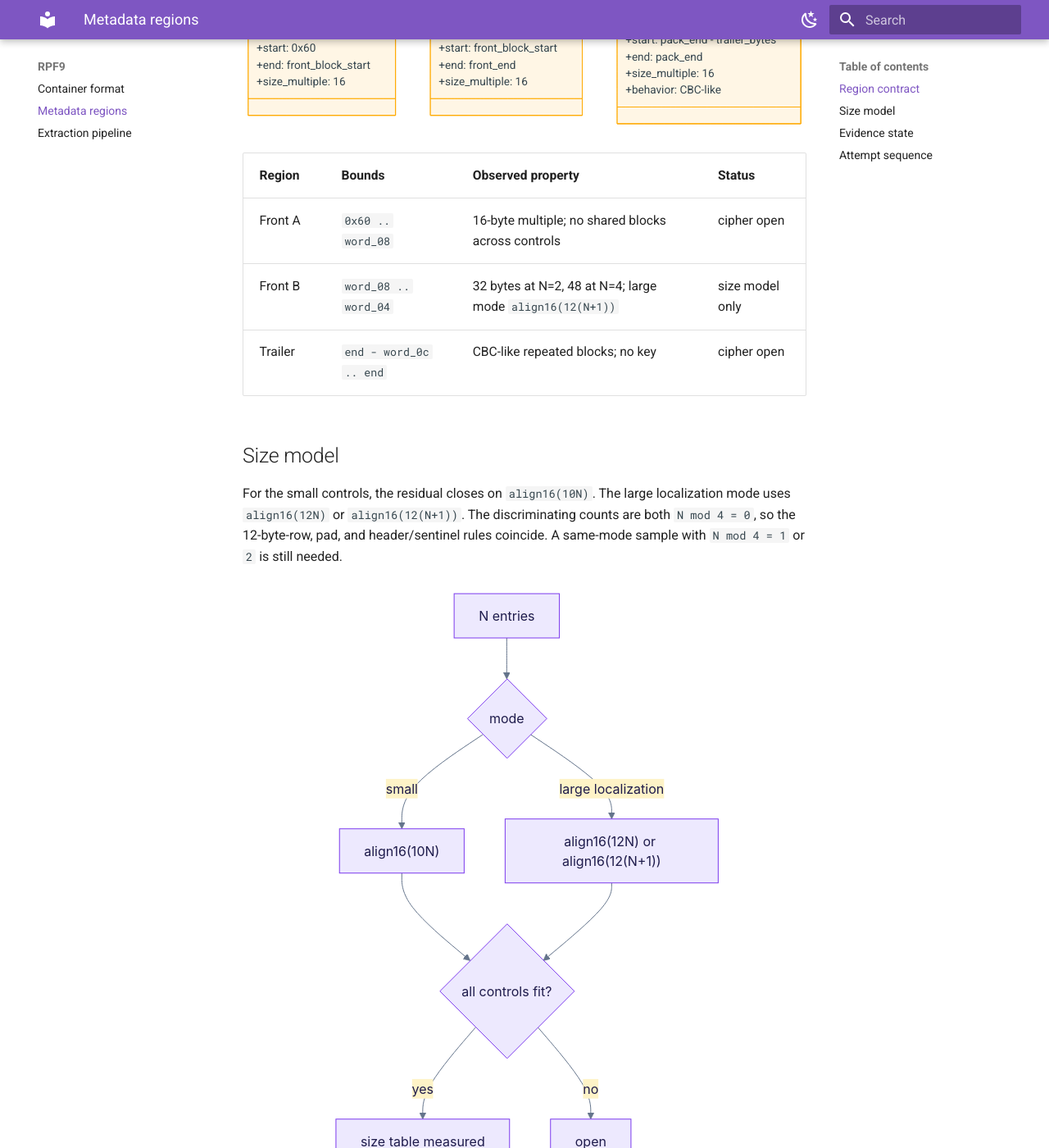
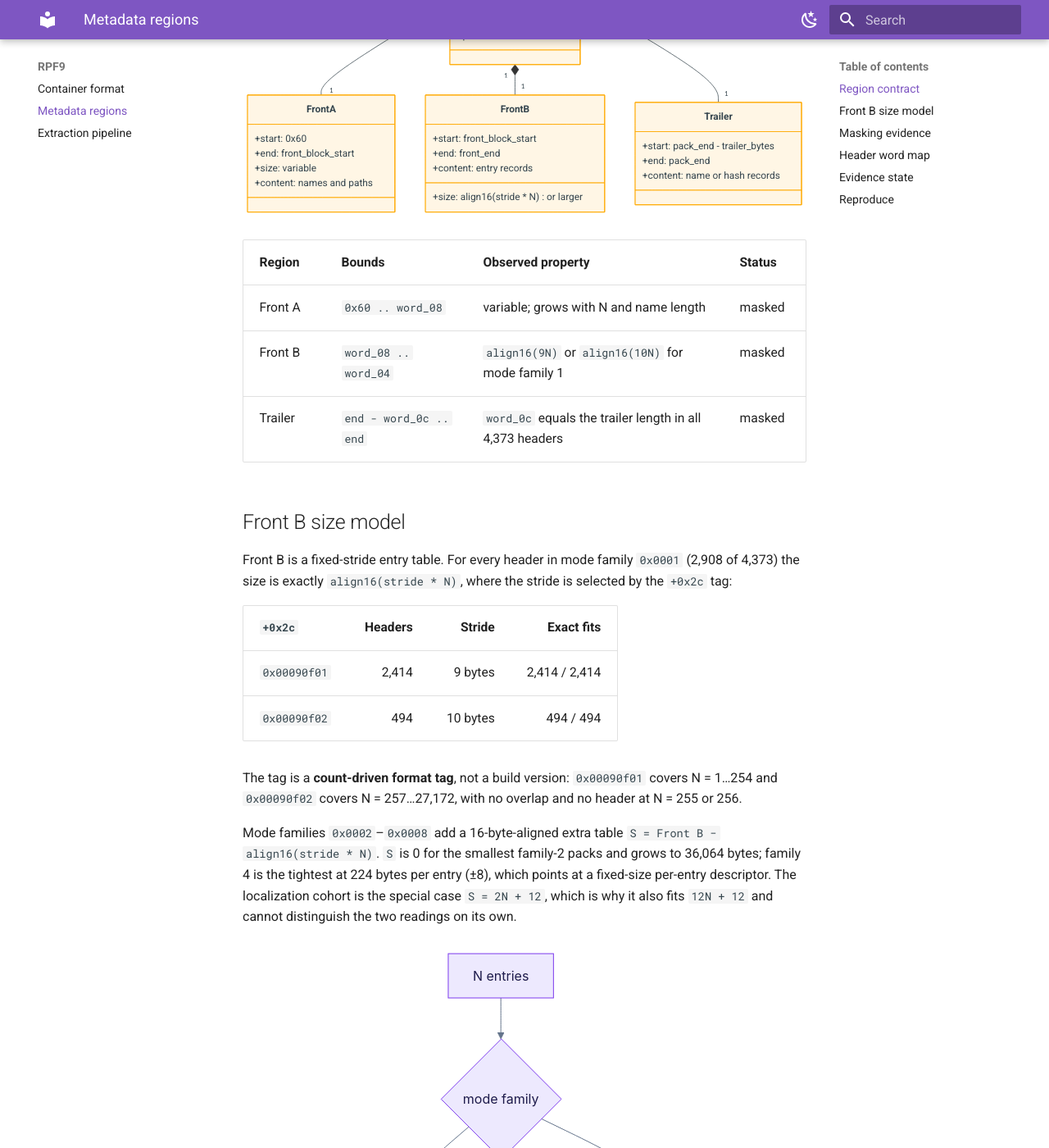
Before and after one commit to lynxnathan/rage-tools-vi, an MkDocs documentation site: the page built from docs/rpf9/metadata.md, in a window 1280 px wide and 1400 px high, scrolled down 648 px. Shown: the whole window at 82% size. Built offline with MkDocs 1.6.1 and Material for MkDocs 9.7.7, drawn with Linux system fonts in a browser that asks for light colours; some of the changed text lies outside the part shown.

Commit message:
docs: update the RPF9 metadata model from the header census

````diff
--- a/docs/rpf9/metadata.md
+++ b/docs/rpf9/metadata.md
@@ -1,8 +1,12 @@
 # Metadata regions
 
 The metadata wall is the boundary between “the archive can be partitioned” and
-“the archive index can be decoded.” The bytes are bounded, but Front A, Front B,
-and the trailer are not plaintext.
+“the archive index can be decoded.” The bytes are bounded, the region sizes are
+now modelled from the entry count, and every metadata region is masked.
+
+The sizes and invariants below come from a census of **4,373 RPF9 headers**
+across the 22-archive source tree (`handoff/header-census-full.tsv`,
+`handoff/header-words.tsv`).
 
 ## Region contract
 
@@ -13,23 +17,29 @@ classDiagram
         +front_end: u32
         +front_block_start: u32
         +trailer_bytes: u32
-        +word_24: u32
+        +pack_id: u32x2
+        +mode: u32
+        +entry_count: u32
+        +type_hash: u32
+        +format_tag: u32
+        +profile: u32x4
     }
     class FrontA {
         +start: 0x60
         +end: front_block_start
-        +size_multiple: 16
+        +size: variable
+        +content: names and paths
     }
     class FrontB {
         +start: front_block_start
         +end: front_end
-        +size_multiple: 16
+        +size: align16(stride * N) or larger
+        +content: entry records
     }
     class Trailer {
         +start: pack_end - trailer_bytes
         +end: pack_end
-        +size_multiple: 16
-        +behavior: CBC-like
+        +content: name or hash records
     }
     Header "1" *-- "1" FrontA
     Header "1" *-- "1" FrontB
@@ -38,64 +48,103 @@ classDiagram
 
 | Region | Bounds | Observed property | Status |
 | --- | --- | --- | --- |
-| Front A | `0x60 .. word_08` | 16-byte multiple; no shared blocks across controls | cipher open |
-| Front B | `word_08 .. word_04` | 32 bytes at N=2, 48 at N=4; large mode `align16(12(N+1))` | size model only |
-| Trailer | `end - word_0c .. end` | CBC-like repeated blocks; no key | cipher open |
+| Front A | `0x60 .. word_08` | variable; grows with N and name length | masked |
+| Front B | `word_08 .. word_04` | `align16(9N)` or `align16(10N)` for mode family 1 | masked |
+| Trailer | `end - word_0c .. end` | `word_0c` equals the trailer length in all 4,373 headers | masked |
 
-## Size model
+## Front B size model
 
-For the small controls, the residual closes on `align16(10N)`. The large
-localization mode uses `align16(12N)` or `align16(12(N+1))`. The discriminating
-counts are both `N mod 4 = 0`, so the 12-byte-row, pad, and header/sentinel
-rules coincide. A same-mode sample with `N mod 4 = 1` or `2` is still needed.
+Front B is a fixed-stride entry table. For every header in mode family
+`0x0001` (2,908 of 4,373) the size is exactly `align16(stride * N)`, where the
+stride is selected by the `+0x2c` tag:
+
+| `+0x2c` | Headers | Stride | Exact fits |
+| --- | ---: | ---: | ---: |
+| `0x00090f01` | 2,414 | 9 bytes | 2,414 / 2,414 |
+| `0x00090f02` | 494 | 10 bytes | 494 / 494 |
+
+The tag is a **count-driven format tag**, not a build version: `0x00090f01`
+covers N = 1…254 and `0x00090f02` covers N = 257…27,172, with no overlap and no
+header at N = 255 or 256.
+
+Mode families `0x0002`–`0x0008` add a 16-byte-aligned extra table
+`S = Front B − align16(stride * N)`. `S` is 0 for the smallest family-2 packs and
+grows to 36,064 bytes; family 4 is the tightest at 224 bytes per entry (±8),
+which points at a fixed-size per-entry descriptor. The localization cohort is
+the special case `S = 2N + 12`, which is why it also fits `12N + 12` and cannot
+distinguish the two readings on its own.
 
 ```mermaid
 flowchart TD
-    N[N entries] --> M{mode}
-    M -- small --> A10["align16(10N)"]
-    M -- large localization --> A12["align16(12N) or align16(12(N+1))"]
-    A10 --> C{all controls fit?}
-    A12 --> C
-    C -- yes --> S[size table measured]
-    C -- no --> O[open]
-    S --> W[no further blind scans]
+    N[N entries] --> F{mode family}
+    F -- "0x0001" --> T{"+0x2c tag"}
+    T -- "0x00090f01" --> S9["align16(9N)"]
+    T -- "0x00090f02" --> S10["align16(10N)"]
+    F -- "0x0002..0x0008" --> SX["align16(stride*N) + S"]
+    SX --> S["S: 16-aligned, 0 .. 36,064 B"]
 ```
+
+## Masking evidence
+
+For each header, the plug-in byte entropy of Front B was compared with the
+expected entropy of a uniform random sample of the same length (Monte Carlo
+below 1,000 bytes). The deficit is median 0.000, p75 0.009, max 0.357; only 64
+of 4,373 regions exceed 0.15, and all are 16–80-byte samples where the
+statistic is coarse. All 4,373 first and all 4,373 last 16-byte blocks are
+distinct.
+
+No pack in the corpus has a plaintext Front B table. The remaining route is key
+material or a known-plaintext crib, not more scanning.
+
+## Header word map
+
+| Offset | Role | Evidence |
+| --- | --- | --- |
+| `+0x00` | magic `9FPR` | constant |
+| `+0x04` | `front_end` | 16-aligned, equals Front B end |
+| `+0x08` | Front A/B boundary | 16-aligned |
+| `+0x0c` | trailer byte length | equals the trailer length in 4,373/4,373 |
+| `+0x10`, `+0x14` | per-pack id or salt | unique per header |
+| `+0x18` | `(k << 16) \| 0x7a00` | `k` in {4,5,6,7,8}, tracks the mode family |
+| `+0x1c` | small aligned size, e.g. 336 | unidentified |
+| `+0x20` | mode: `[u16 family][u16 format]` | 19 values |
+| `+0x24` | entry count N | the Front B law uses it |
+| `+0x28` | type hash | 10 values, concentrated by mode |
+| `+0x2c` | format tag | 2 values, split exactly at N = 255/256 |
+| `+0x30` | `+0x1c − 0x140` | 4,306/4,373, exceptions are the `k = 6` group |
+| `+0x34`, `+0x38`, `+0x3c` | zero | always zero |
+| `+0x40..+0x4c` | constant 16-byte block | one value across all headers |
+| `+0x50..+0x5c` | profile block | 4 values (2,906 / 1,398 / 67 / 2) |
+
+The thirteen `data.rpf` localization packs share a byte-identical 29,856-byte
+trailer and a single profile, but all thirteen Front B bodies differ. Under the
+deterministic build-wide cipher that means the trailer holds
+language-independent records while Front B holds the offset/size records that
+change with each language's compressed payload.
 
 ## Evidence state
 
 ```mermaid
 stateDiagram-v2
     [*] --> Bounded
-    Bounded --> PlaintextTest
-    PlaintextTest --> Bounded: no plaintext record
-    Bounded --> CipherTest
-    CipherTest --> Bounded: no key or prefix
     Bounded --> SizeModel
-    SizeModel --> Bounded: N mod 4 = 0 ambiguity
-    Bounded --> Parked: need independent framing/key/field
+    SizeModel --> ExactLaw: census of 4,373 headers
+    ExactLaw --> Masked: entropy and block tests
+    Masked --> Parked: need key material or a crib
     Parked --> [*]
 ```
 
-## Attempt sequence
+!!! warning "Do not scan blindly"
+    The size model is closed for mode family 1 and every Front B in the corpus
+    is masked. Reopen only with key material, a decoded field, or a
+    known-plaintext crib. The open size question is the identity of the extra
+    table `S` in families 2–8.
 
-```mermaid
-sequenceDiagram
-    autonumber
-    participant A as Analyst
-    participant F as Front A/B
-    participant T as Trailer
-    participant C as Control packs
+## Reproduce
 
-    A->>F: compare three language controls
-    F-->>A: no shared prefix, suffix, or aligned block
-    A->>T: group repeated blocks
-    T-->>A: CBC-like, shared predecessor, no key
-    A->>C: test 10N / 12N size laws
-    C-->>A: measured relation, but N mod 4 = 0
-    A->>A: park blind scans
+```sh
+python3 tools/header_census.py /path/to/*.rpf --tsv handoff/header-census-full.tsv
+python3 tools/front_b_law_fit.py --census handoff/header-census-full.tsv
+python3 tools/header_words.py --dump handoff/header-words.tsv
+python3 tools/metadata_entropy.py --region b --threshold 0.15
 ```
-
-!!! warning "Do not scan blindly"
-    The project has stopped unconstrained Front A scans. Reopen only with
-    independent framing, key material, a decoded field, or a new same-mode
-    sample that breaks the `N mod 4` ambiguity.
````
Also changed, not shown: docs/rpf9/format.md (+9 -4 lines).
